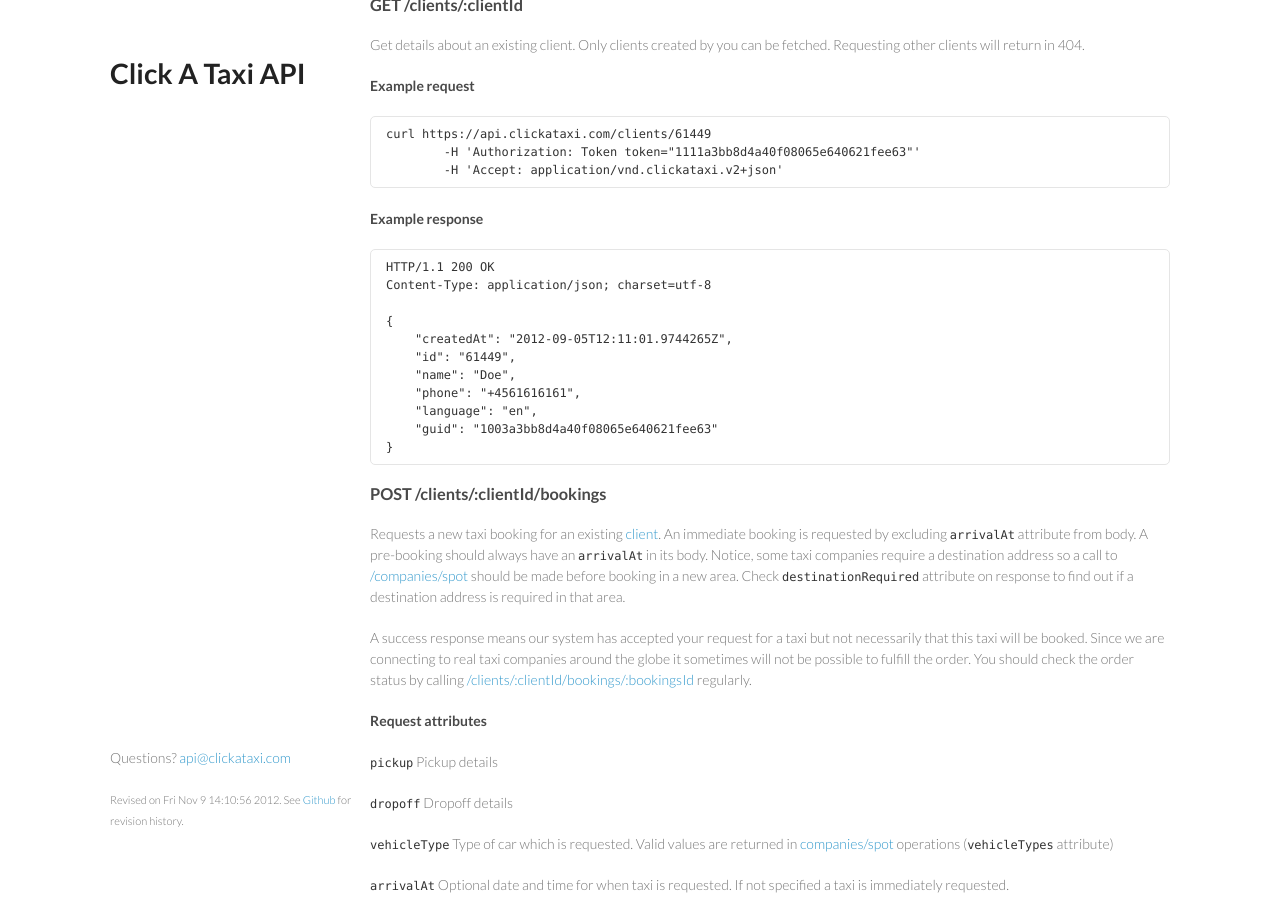
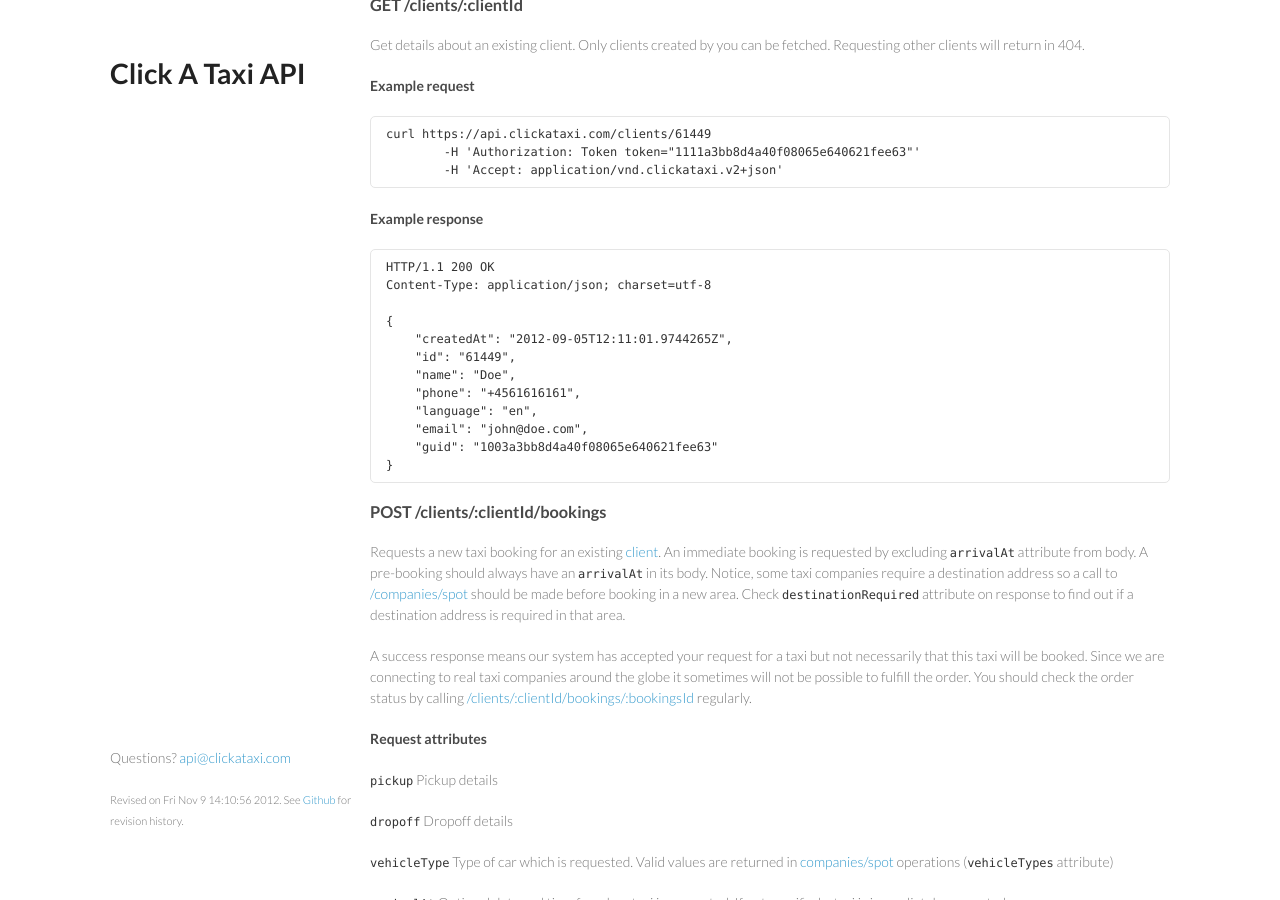
Before and after one commit to clickataxi/api-documentation, a Jekyll site: the page built from index.md, in a window 1280 px wide and 900 px high, scrolled down 10170 px. Built offline with Jekyll 4.4.1, drawn with Linux system fonts in a browser that asks for light colours; Markdown is read by kramdown in place of the engine named in the settings.

Commit message:
Adds email as example

```diff
--- a/index.md
+++ b/index.md
@@ -591,6 +591,7 @@
 	    "name": "Doe",
 	    "phone": "+4561616161",
 	    "language": "en",
+	    "email": "john@doe.com",
 	    "guid": "1003a3bb8d4a40f08065e640621fee63"
 	}
 
```
